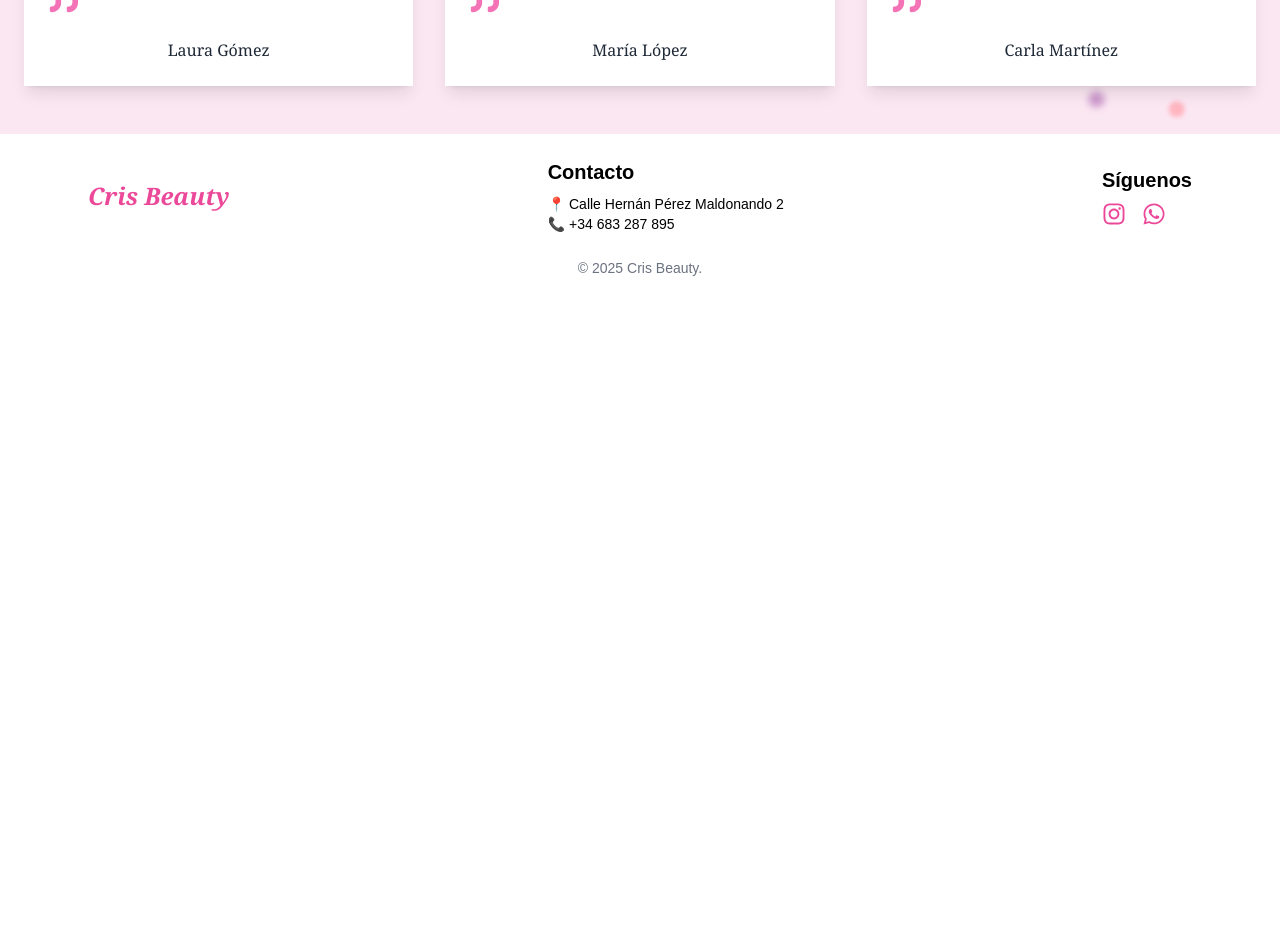
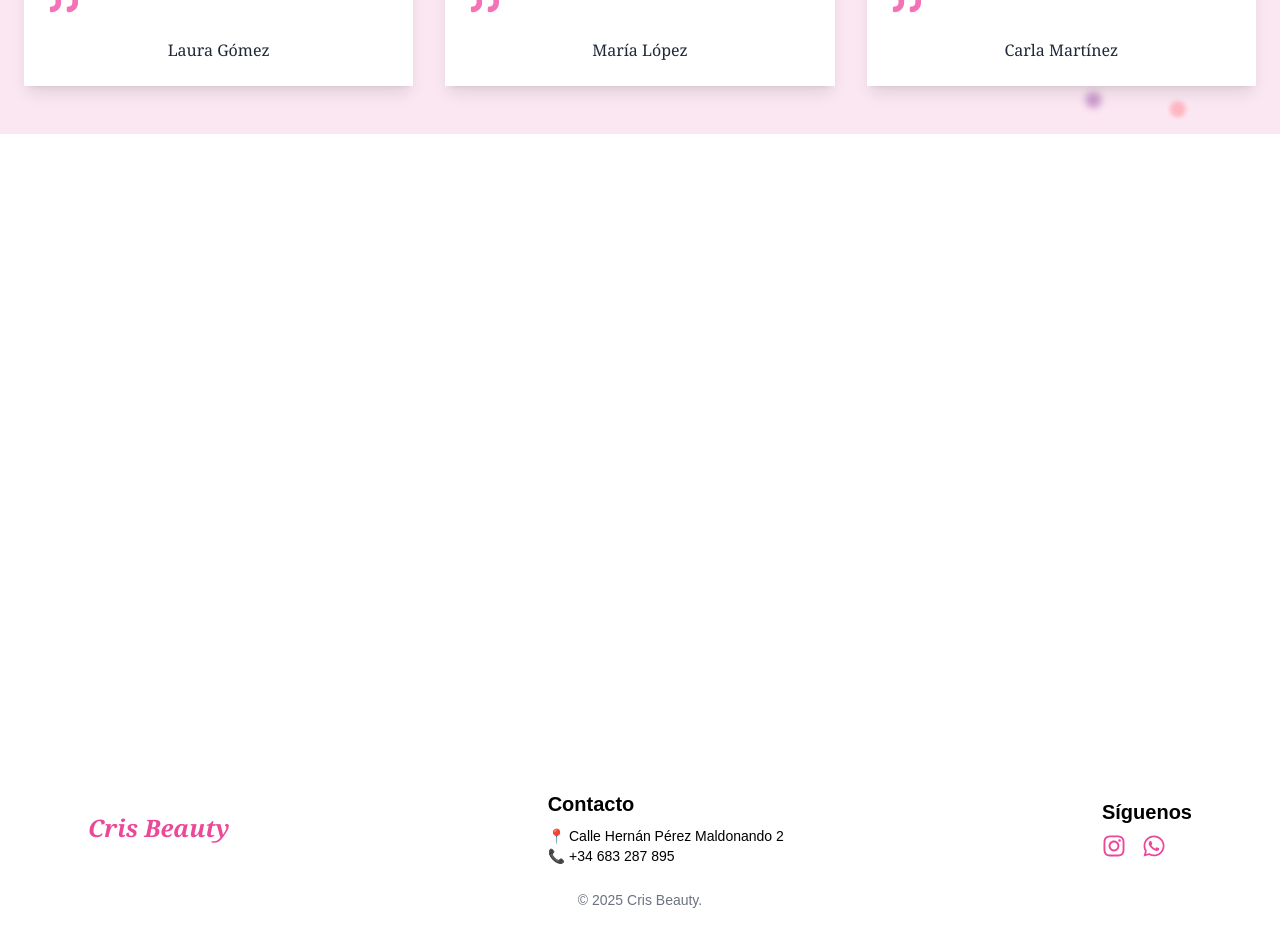
Before and after one commit to sofsamu/cristibeauty, a Next.js app: page / in a window 1280 px wide. Shown: the part 2120-3054 px from the top of the page. Before the commit the page ends 2422 px from the top, so only its background shows below. Built offline with nearby package versions, Linux system fonts and the light colour scheme.

Commit message:
fix footer

```diff
--- a/src/components/Footer.jsx
+++ b/src/components/Footer.jsx
@@ -3,8 +3,12 @@ import { FaInstagram, FaWhatsapp } from "react-icons/fa";
 
 export default function Footer() {
   return (
-    <div className="main-container">
-      <footer className="py-6 bg-white shadow-md">
+    <div className="min-h-screen flex flex-col">
+      <main className="flex-grow">
+        {/* Aquí va el contenido principal de la página */}
+      </main>
+
+      <footer className="py-6 bg-white shadow-md mt-auto">
         <div className="max-w-6xl mx-auto px-6 flex flex-col md:flex-row justify-between items-center text-center md:text-left">
           {/* Información */}
           <div className="mb-4 md:mb-0">
```
